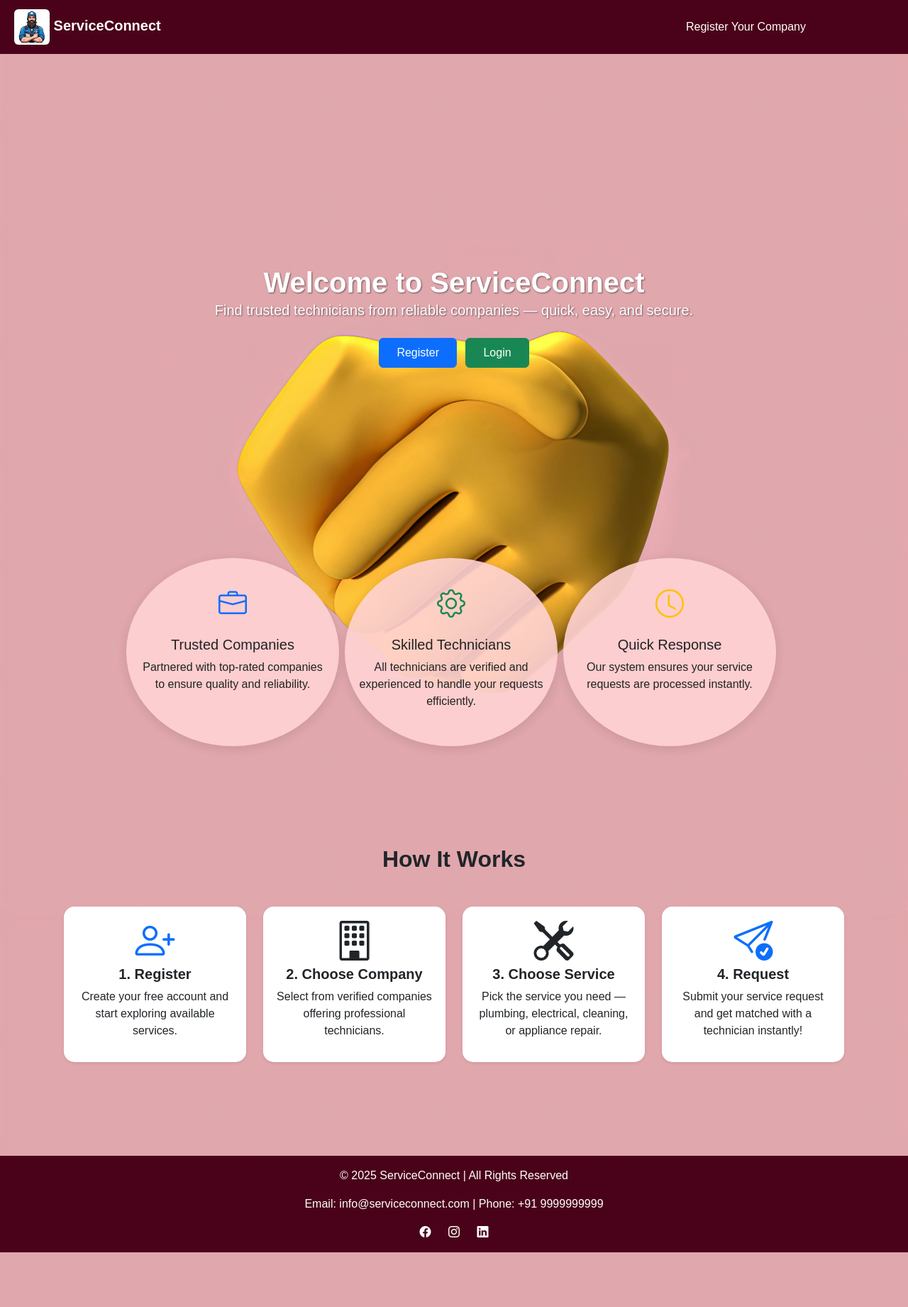
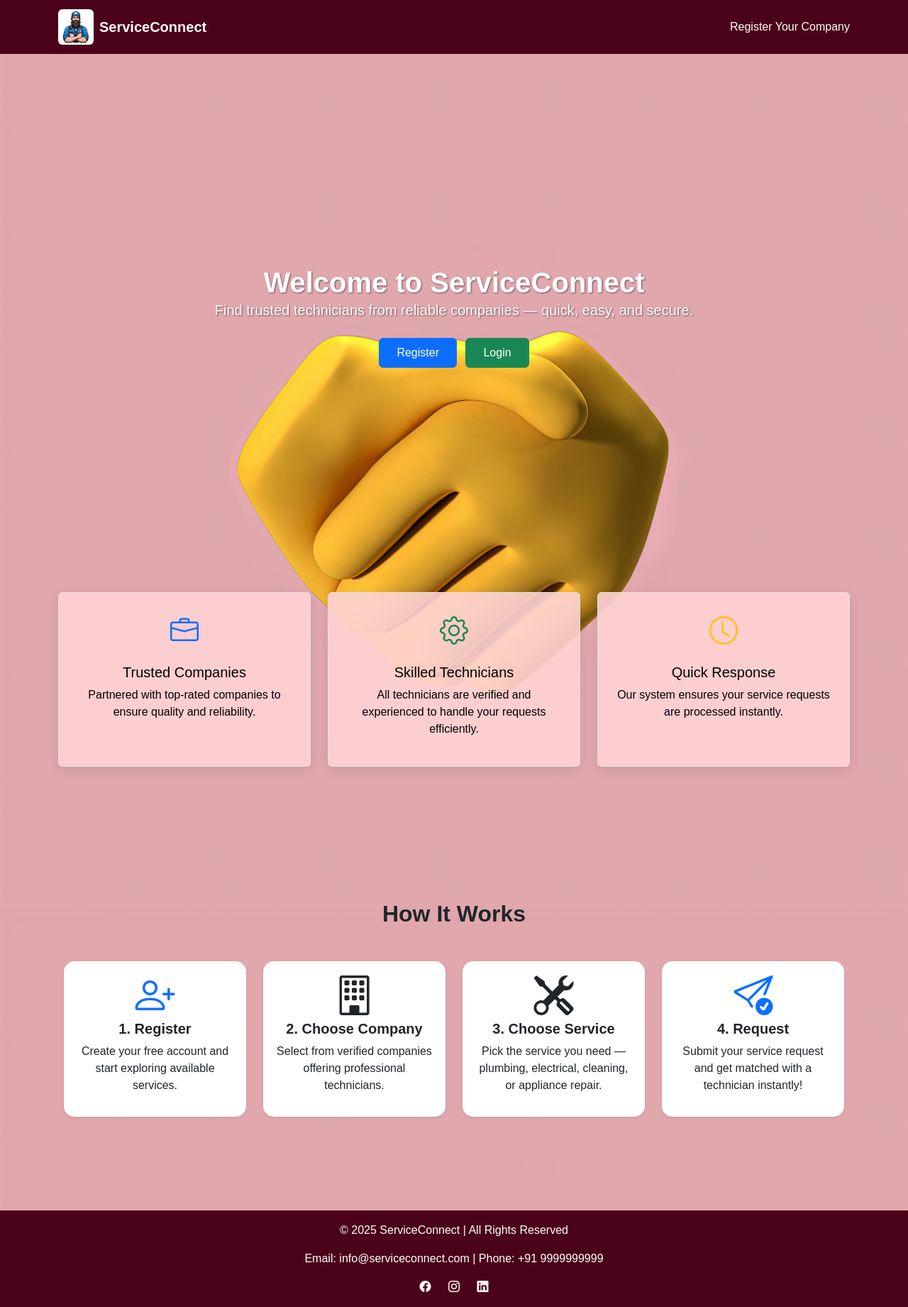
Before and after one commit to vismayakd/ServiceProviderApp, a Django app: page / in a window 1280 px wide. Shown: the whole page at 71% size. Before the commit the page ends 1764 px from the top, so only its background shows below. Run offline with Django 5.2, Linux system fonts and the light colour scheme.

Commit message:
Updated files - home page alignment

```diff
--- a/templates/home.html
+++ b/templates/home.html
@@ -37,25 +37,19 @@
         text-shadow: 1px 1px 2px rgba(0, 0, 0, 0.5);
     }
 
-    .special-container {
-        border-radius: 20px;
 
-        color: #222;
-    }
 
-    .special-container .col-12  {
-        flex: 1;
-        max-width: 300px;
-        padding: 35px 20px;
+    .special  {
         background: rgba(255, 211, 211, 0.9);
+        color: black;
         box-shadow: 0 4px 15px rgba(0, 0, 0, 0.1);
-        border-radius: 50%;
+        border-radius: 10px;
         transition: all 0.4s ease;
         cursor: pointer;
         text-align: center;
     }
 
-    .special-container i {
+    .special i {
         font-size: 2.5rem;
         display: block;
         margin-bottom: 15px;
@@ -63,27 +57,27 @@
     }
 
 
-    .special-container .col-md-4:hover {
+    .special:hover {
         transform: translateY(-10px);
         box-shadow: 0 10px 25px rgba(0, 0, 0, 0.2);
         background: rgba(255, 255, 255, 1);
     }
 
-    .special-container .col-md-4:hover i {
+    .special:hover i {
         transform: scale(1.1);
         color: #0d6efd;
     }
 
-    .special-container h5,
-    .special-container p {
+    .special h5,
+    .special p {
         transition: color 0.4s ease;
     }
 
-    .special-container .col-md-4:hover h5 {
+    .special:hover h5 {
         color: #0d6efd;
     }
 
-    .special-container .col-md-4:hover p {
+    .special:hover p {
         color: rgb(74, 2, 26);
     }
 
@@ -127,24 +121,19 @@
             transform: translateY(0);
         }
     }
-    @media (max-width: 768px) {
-            .special-container{
-                flex-direction: column;
-            }
-        }
 </style>
 
-<nav class="navbar navbar-expand-lg navbar-dark fixed-top">
-    <div class="container ms-2">
-        <a class="navbar-brand fw-bold" href="{% url 'home' %}">
-            <img src="{% static 'images/logo.jpg' %}" class="rounded" alt="Logo" style="width: 50px; height: 50px;">
+<nav class="navbar navbar-expand-lg  fixed-top">
+    <div class="container d-flex  justify-content-between  align-items-center">
+        <a class="navbar-brand fw-bold d-flex
+            align-items-center m-0 text-white" href="{% url 'home' %}">
+            <img src="{% static 'images/logo.jpg' %}" class="rounded me-2"
+            alt="Logo" style="width: 50px; height: 50px;">
             ServiceConnect
         </a>
-        <div>
-            <a class="nav-link d-inline text-white" href="{% url 'add_company' %}">
-                Register Your Company
-            </a>
-        </div>
+        <a class="text-white  text-decoration-none" href="{% url 'add_company' %}">
+            Register Your Company
+        </a>
     </div>
 </nav>
 
@@ -161,31 +150,28 @@
         </div>
     </div>
 
-    <div class="container special-container text-center">
-        <div class="row d-flex justify-content-center g-4">
-            <div class="col-12  me-2">
-                <div class="overlay"></div>
-                <div class="content">
-                    <i class="bi bi-briefcase text-primary"></i>
-                    <h5 class="mt-2">Trusted Companies</h5>
+    <div class="container text-center py-5">
+        <div class="row g-4">
+            <div class="col-12 col-sm-6 col-md-4 ">
+                <div class="p-4 border rounded h-100 special">
+                    <i class="bi bi-briefcase text-primary fs-1"></i>
+                    <h5 class="mt-3">Trusted Companies</h5>
                     <p>Partnered with top-rated companies to ensure quality and reliability.</p>
                 </div>
             </div>
 
-            <div class="col-12  me-2">
-                <div class="overlay"></div>
-                <div class="content">
-                    <i class="bi bi-gear text-success"></i>
-                    <h5 class="mt-2">Skilled Technicians</h5>
+            <div class="col-12 col-sm-6 col-md-4 ">
+                <div class="p-4 border rounded h-100 special">
+                    <i class="bi bi-gear text-success fs-1"></i>
+                    <h5 class="mt-3">Skilled Technicians</h5>
                     <p>All technicians are verified and experienced to handle your requests efficiently.</p>
                 </div>
             </div>
 
-            <div class="col-12  me-2">
-                <div class="overlay"></div>
-                <div class="content">
-                    <i class="bi bi-clock text-warning"></i>
-                    <h5 class="mt-2">Quick Response</h5>
+            <div class="col-12 col-sm-6 col-md-4 ">
+                <div class="p-4 border rounded h-100 special">
+                    <i class="bi bi-clock text-warning fs-1"></i>
+                    <h5 class="mt-3">Quick Response</h5>
                     <p>Our system ensures your service requests are processed instantly.</p>
                 </div>
             </div>
```
